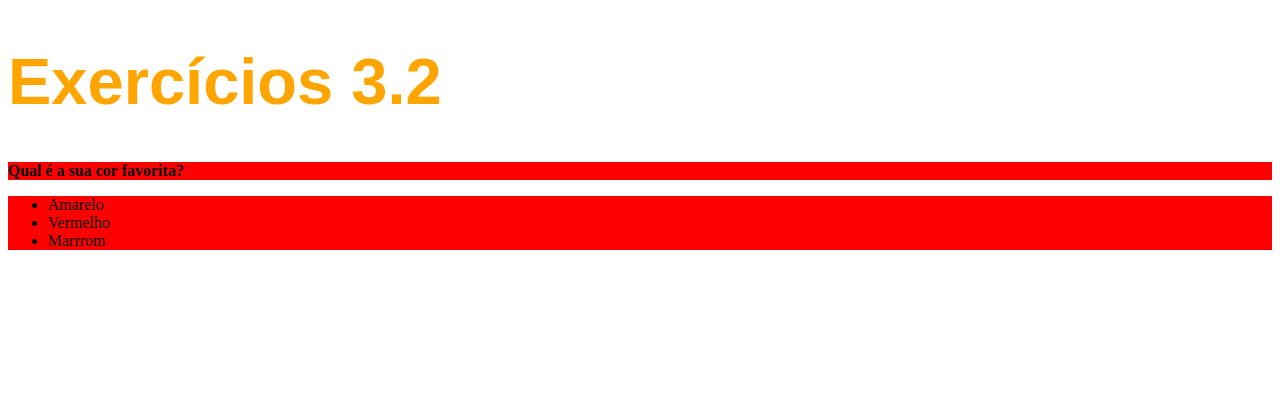
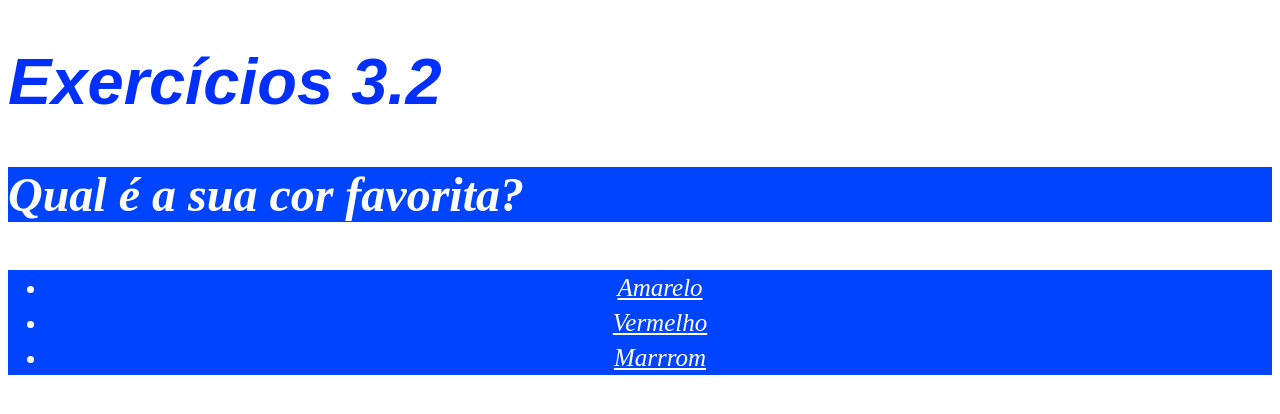
Before and after one commit to LucasRosa53/trybe-exercicio, a plain HTML site: page fundamentos/secao-03-html-css/dia02-html-css/index.html in a window 1280 px wide. Drawn offline with Linux system fonts and the light colour scheme.

Commit message:
alterado fonte e cores

```diff
--- a/fundamentos/secao-03-html-css/dia02-html-css/index.html
+++ b/fundamentos/secao-03-html-css/dia02-html-css/index.html
@@ -6,9 +6,10 @@
     <meta name="viewport" content="width=device-width, initial-scale=1.0">
     <title>HTML</title>
     <style>
-        h1 {
+
+                h1 {
             font-size: 65px;
-            color: orange;
+            color: rgb(0, 47, 255);
         }
 
         ul {
@@ -16,10 +17,11 @@
             background-color: rgb(0, 238, 255);
         }
         .cores-mesmo-tempo {
-            background-color: red;
+            background-color: rgb(0, 68, 255);
         }
 
         h1 {
+            font-style: italic;
             font-family:  sans-serif, Helvetica;
 
         }
@@ -29,12 +31,30 @@
         }
 
         body {
+            color: white;
             font-size: 16px;
+        }
+
+        p {
+            font-style: italic;
+            color: white;
+            font-size: 3em;
+        }
+
+        li {
+            font-style: oblique;
+            line-height: 35px;
+            text-align: center;
+            text-decoration: underline;
+
+            font-size: 25px
+
         }
 
     </style>
 </head>
 <body>
+
     <h1>Exercícios 3.2</h1>
 
     <p class="cores-mesmo-tempo">Qual é a sua cor favorita?</p>
```
